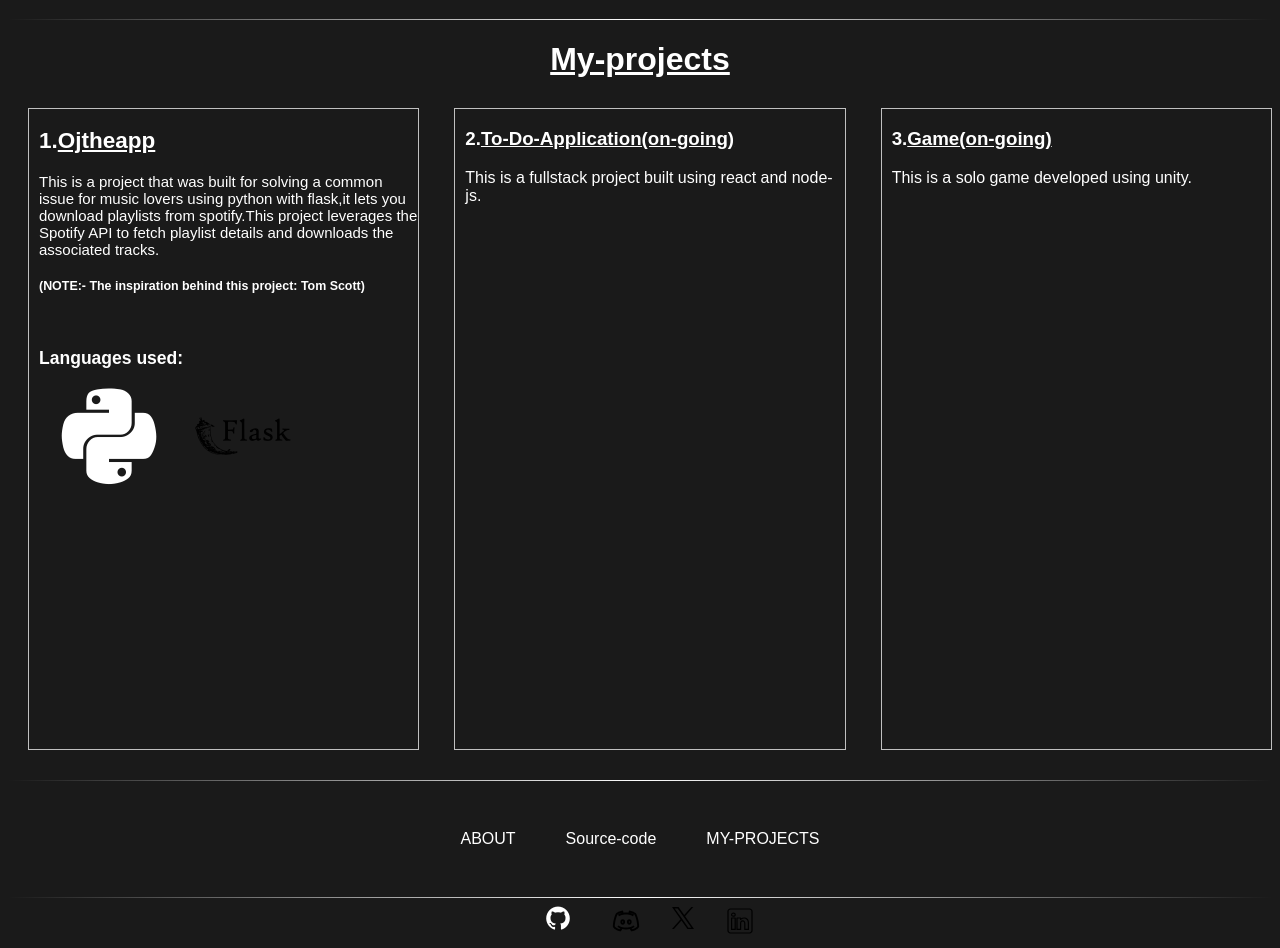
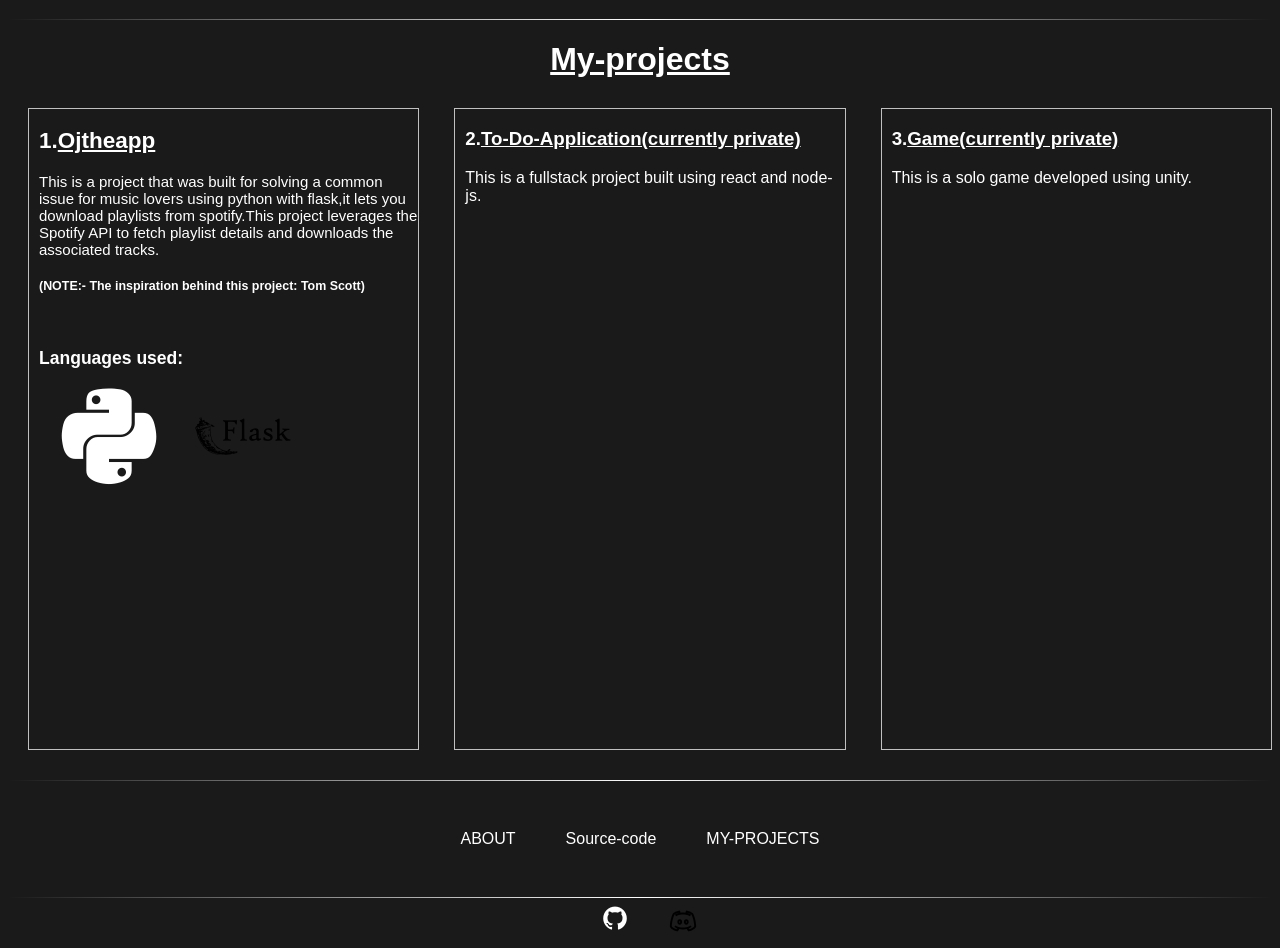
Before and after one commit to Forsaken-S0ul/Forsaken-S0ul.github.io, a plain HTML site: page index.html in a window 1280 px wide. Shown: the part 1680-2628 px from the top of the page. Drawn offline with nearby package versions, Linux system fonts and the light colour scheme.

Commit message:
Update index.html

```diff
--- a/index.html
+++ b/index.html
@@ -94,11 +94,11 @@
         <i class="devicon-flask-original-wordmark colored"></i>
       </div>
       <div class="todowebapp">
-        <h3>2.<u>To-Do-Application(on-going)</u></h3>
+        <h3>2.<u>To-Do-Application(currently private)</u></h3>
         <span>This is a fullstack project built using react and node-js.</span>
       </div>
       <div class="game">
-        <h3>3.<u>Game(on-going)</u></h3>
+        <h3>3.<u>Game(currently private)</u></h3>
         <span>This is a solo game developed using unity.</span>
       </div>
     </div>
@@ -122,8 +122,6 @@
           <i class="devicon-github-original"></i>
         </a>
        <a href="https://discord.gg/T3kPQs7esB" target="_blank" rel="noopener noreferrer"> <img class="discord-icon" src="/resources/discord-icon.svg"></a>
-       <a href="https://twitter.com/JustAnOJ1" target="_blank" rel="noopener noreferrer"><img class="x-icon" src="/resources/x-icon.svg"></a>
-       <a href="https://www.linkedin.com/in/prayash-dhungana-bb895a244/" target="_blank" rel="noopener noreferrer"><img class="linkedin-icon" src="/resources/linkedin-icon.svg"></a>
       </div>
     </div>
   </body>
```
